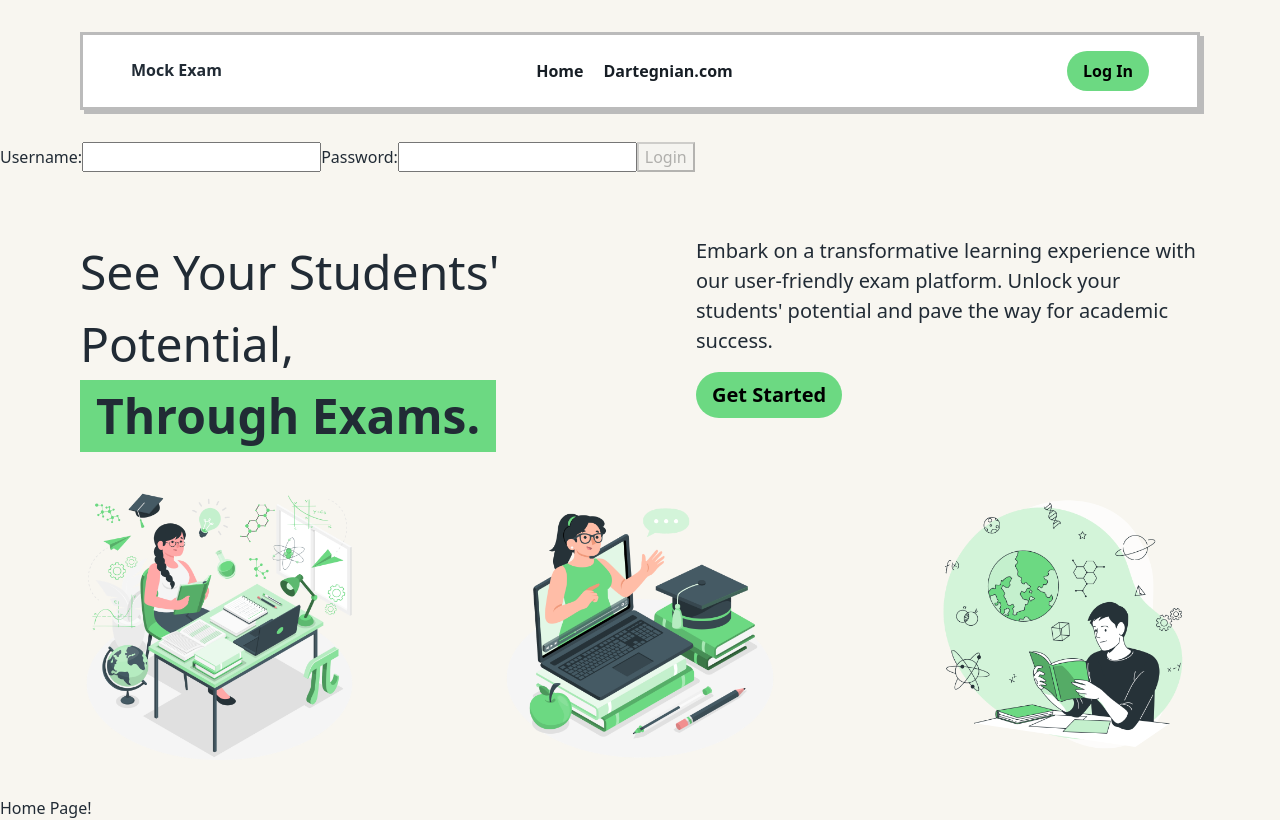
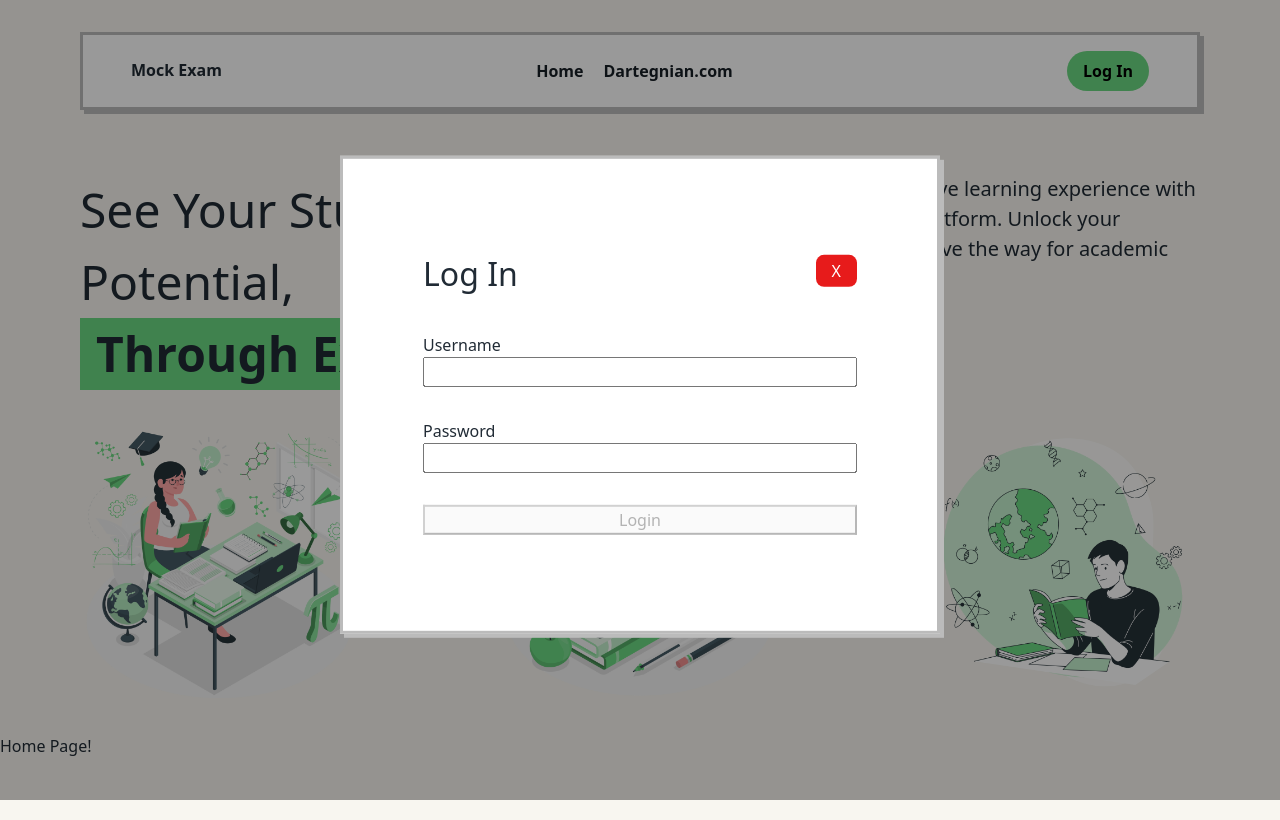
Before and after one commit to Dartegnian/mock-quiz-app, an Angular app: page / in a window 1280 px wide. Built offline with nearby package versions, Linux system fonts and the light colour scheme.

Commit message:
Add overlay to login modal, close modal on close click

```diff
--- a/src/app/app.component.html
+++ b/src/app/app.component.html
@@ -1,3 +1,10 @@
+<div
+	class="login-modal-overlay"
+	*ngIf="isLoginModalShown"
+></div>
 <app-nav-bar></app-nav-bar>
-<app-login-modal *ngIf="isLoginModalShown"></app-login-modal>
+<app-login-modal
+  *ngIf="isLoginModalShown"
+  class="login-modal"
+></app-login-modal>
 <router-outlet></router-outlet>
--- a/src/app/app.component.scss
+++ b/src/app/app.component.scss
@@ -0,0 +1,15 @@
+:host {
+	position: relative;
+}
+
+.login-modal-overlay {
+	display: block;
+	position: fixed;
+	background-color: #000000;
+	opacity: 40%;
+	height: 100vh;
+	width: 100vw;
+	left: 0;
+	top: 0;
+	z-index: 2;
+}
--- a/src/app/components/login-modal/login-modal.component.html
+++ b/src/app/components/login-modal/login-modal.component.html
@@ -1,9 +1,15 @@
-<form [formGroup]="loginForm" (ngSubmit)="onSubmit()">
-  <label for="email">Username:</label>
-  <input type="text" id="email" formControlName="email" />
+<article class="login-modal">
+	<header class="login-modal__header">
+		<h2>Log In</h2>
+		<button class="login-modal__close" (click)="closeModal()">X</button>
+	</header>
+	<form [formGroup]="loginForm" (ngSubmit)="onSubmit()" class="login-modal__form">
+		<label for="email">Username</label>
+		<input type="text" id="email" formControlName="email" />
 
-  <label for="password">Password:</label>
-  <input type="password" id="password" formControlName="password" />
+		<label for="password">Password</label>
+		<input type="password" id="password" formControlName="password" />
 
-  <button type="submit" [disabled]="loginForm.invalid">Login</button>
-</form>
+		<button type="submit" [disabled]="loginForm.invalid">Login</button>
+	</form>
+</article>
--- a/src/app/components/login-modal/login-modal.component.scss
+++ b/src/app/components/login-modal/login-modal.component.scss
@@ -0,0 +1,47 @@
+:host {
+	position: absolute;
+	top: 50%;
+	left: 50%;
+	transform: translate(-50%, -50%);
+	width: 600px;
+	z-index: 3;
+}
+
+.login-modal {
+	display: flex;
+	flex-direction: column;
+	justify-content: center;
+	background-color: #FFFFFF;
+	padding: 1rem 3rem;
+	border: 3px solid #BBBBBB;
+	box-shadow: 4px 4px 0 0px #BBBBBB;
+	padding: 6rem 5rem;
+	width: 100%;
+
+	&__header {
+		display: flex;
+		justify-content: space-between;
+		margin-bottom: 2rem;
+	}
+
+	&__close {
+		display: flex;
+		justify-content: center;
+		align-items: center;
+		border: none;
+		color: #FFFFFF;
+		background-color: #e71b1b;
+		padding: 0.5rem 1rem;
+		border-radius: 8px;
+		max-height: 2rem;
+	}
+
+	&__form {
+		display: flex;
+		flex-direction: column;
+
+		input {
+			margin-bottom: 2rem;
+		}
+	}
+}
--- a/src/app/components/login-modal/login-modal.component.ts
+++ b/src/app/components/login-modal/login-modal.component.ts
@@ -1,6 +1,7 @@
 import { Component } from '@angular/core';
 import { FormBuilder, FormGroup, ReactiveFormsModule, Validators } from '@angular/forms';
 import { AuthService } from '@services/auth.service';
+import { LoginModalService } from '@services/login-modal.service';
 
 @Component({
 	selector: 'app-login-modal',
@@ -14,7 +15,8 @@ export class LoginModalComponent {
 
 	constructor(
 		private formBuilder: FormBuilder,
-		private authService: AuthService
+		private authService: AuthService,
+		private loginModalService: LoginModalService
 	) {
 		this.loginForm = this.formBuilder.group({
 			email: ['', Validators.required],
@@ -27,4 +29,8 @@ export class LoginModalComponent {
 			this.authService.login(this.loginForm.value);
 		}
 	}
+
+	closeModal() {
+		this.loginModalService.setLoginModalShow(false);
+	}
 }
--- a/src/app/services/login-modal.service.ts
+++ b/src/app/services/login-modal.service.ts
@@ -15,6 +15,5 @@ export class LoginModalService {
 	setLoginModalShow(show: boolean): void {
 		this.isLoginModalShown = show;
 		this.showModalSubscription.next(show);
-		console.warn(show);
 	}
 }
```
